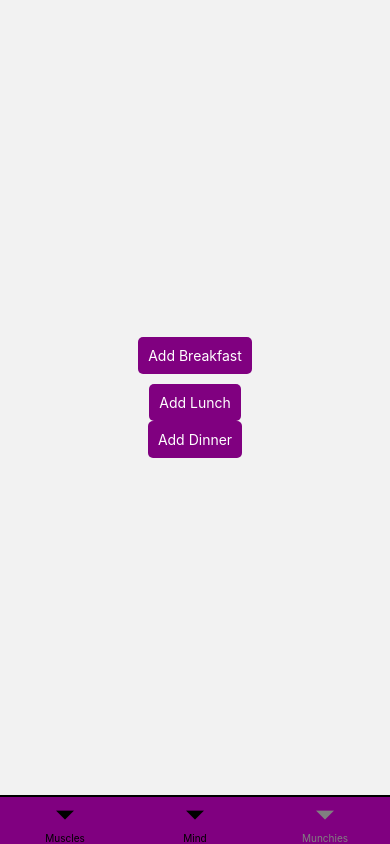
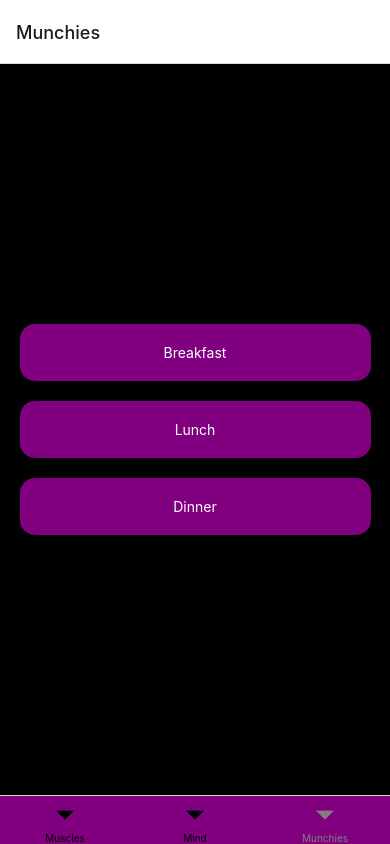
Before and after one commit to sc830/Hercules, a React Native app in the folder Hercules/: screen /Munchies in a window 390 px wide. Built offline with nearby package versions, Linux system fonts and the light colour scheme.

Commit message:
Modularized Meal Screen/added some needed functionality

```diff
--- a/Hercules/App.js
+++ b/Hercules/App.js
@@ -2,67 +2,40 @@ import React from 'react';
 import { NavigationContainer } from '@react-navigation/native';
 import { createStackNavigator } from '@react-navigation/stack';
 import { createBottomTabNavigator } from '@react-navigation/bottom-tabs';
-import { View, Text, TouchableOpacity } from 'react-native';
+import { View, Text } from 'react-native';
 
-import Workout from './Views/workout';  // Renamed to Workout
-import workoutList from './Views/workoutList';  // Changed to workoutList
+import Workout from './Views/workout'; // Renamed to Workout
+import workoutList from './Views/workoutList'; // Changed to workoutList
+
+import Munchies from './Views/Munchies'; // Renamed to Workout
+import BreakfastScreen from './Views/BreakfastScreen';
+import LunchScreen from './Views/LunchScreen';
+import DinnerScreen from './Views/DinnerScreen';
 
 const Tab = createBottomTabNavigator();
-const Stack = createStackNavigator();  // A new stack for Munchies tab screens
+const Stack = createStackNavigator();
 
 const WorkoutStackNavigator = () => (
-  <Stack.Navigator initialRouteName="Workout" screenOptions={{ headerShown: false }}>
+  <Stack.Navigator screenOptions={{ headerShown: false }}>
     <Stack.Screen name="Workout" component={Workout} />
     <Stack.Screen name="workoutList" component={workoutList} />
-    <Stack.Screen name="AddBreakfast" component={AddBreakfastScreen} />
-    <Stack.Screen name="AddLunch" component={AddLunchScreen} />
-    <Stack.Screen name="AddDinner" component={AddDinnerScreen} />
   </Stack.Navigator>
 );
 
-const WellnessScreen = ({ navigation }) => (
-  <View style={{ flex: 1, justifyContent: 'center', alignItems: 'center' }}>
-    <TouchableOpacity
-      style={{ backgroundColor: 'purple', padding: 10, borderRadius: 5, marginBottom: 10 }}
-      onPress={() => navigation.navigate('AddBreakfast')}
-    >
-      <Text style={{ color: 'white' }}>Add Breakfast</Text>
-    </TouchableOpacity>
-    <TouchableOpacity
-      style={{ backgroundColor: 'purple', padding: 10, borderRadius: 5 }}
-      onPress={() => navigation.navigate('AddLunch')}
-    >
-      <Text style={{ color: 'white' }}>Add Lunch</Text>
-    </TouchableOpacity>
-    <TouchableOpacity
-      style={{ backgroundColor: 'purple', padding: 10, borderRadius: 5 }}
-      onPress={() => navigation.navigate('AddDinner')}
-    >
-      <Text style={{ color: 'white' }}>Add Dinner</Text>
-    </TouchableOpacity>
+const MindScreen = () => (
+  <View style={{ flex: 1, justifyContent: 'center', alignItems: 'center', backgroundColor: 'black' }}>
+    <Text style={{ color: 'white' }}>Mind Screen</Text>
   </View>
 );
 
 
-
-const AddBreakfastScreen = () => (
-  <View style={{ flex: 1, justifyContent: 'center', alignItems: 'center' }}>
-    <Text>Add Breakfast Screen</Text>
-    {/* Add the UI for adding breakfast details */}
-  </View>
-);
-
-const AddLunchScreen = () => (
-  <View style={{ flex: 1, justifyContent: 'center', alignItems: 'center' }}>
-    <Text>Add Lunch Screen</Text>
-    {/* Further implementation for adding lunch */}
-  </View>
-);
-const AddDinnerScreen = () => (
-  <View style={{ flex: 1, justifyContent: 'center', alignItems: 'center' }}>
-    <Text>Add Dinner Screen</Text>
-    {/* Further implementation for adding lunch */}
-  </View>
+const MunchiesScreen = () => (
+  <Stack.Navigator screenOptions={{ headerShown: false }}>
+    <Stack.Screen name="Munchies" component={Munchies} />
+    <Stack.Screen name="BreakfastScreen" component={BreakfastScreen} />
+    <Stack.Screen name="LunchScreen" component={LunchScreen} />
+    <Stack.Screen name="DinnerScreen" component={DinnerScreen} />
+  </Stack.Navigator>
 );
 
 const App = () => {
@@ -71,22 +44,24 @@ const App = () => {
       <Tab.Navigator
         initialRouteName="Muscles"
         screenOptions={{
-          headerShown: false,
           tabBarActiveTintColor: 'gray',
           tabBarInactiveTintColor: 'black',
           tabBarStyle: {
             backgroundColor: 'purple',
-            borderTopWidth: 2,
-            borderTopColor: 'black',
           },
         }}
       >
         <Tab.Screen name="Muscles" component={WorkoutStackNavigator} />
-        <Tab.Screen name="Mind" component={WellnessScreen} />
-        <Tab.Screen name="Munchies" component={WellnessScreen} />
+        <Tab.Screen name="Mind" component={MindScreen} />
+        <Tab.Screen name="Munchies" component={MunchiesScreen} />
       </Tab.Navigator>
     </NavigationContainer>
   );
 };
 
+
+
+
+
+
 export default App;
--- /dev/null
+++ b/Hercules/Views/BreakfastScreen.js
@@ -0,0 +1,13 @@
+import React from 'react';
+import { View, Text } from 'react-native';
+
+const BreakfastScreen = () => {
+  return (
+    <View>
+      <Text>Breakfast Screen</Text>
+      {/* Your Breakfast screen components */}
+    </View>
+  );
+};
+
+export default BreakfastScreen;
--- /dev/null
+++ b/Hercules/Views/DinnerScreen.js
@@ -0,0 +1,13 @@
+import React from 'react';
+import { View, Text } from 'react-native';
+
+const DinnerScreen = () => {
+  return (
+    <View style={{ flex: 1, justifyContent: 'center', alignItems: 'center' }}>
+      <Text>Dinner Screen</Text>
+      {/* Add content for your Dinner screen */}
+    </View>
+  );
+};
+
+export default DinnerScreen;
--- /dev/null
+++ b/Hercules/Views/LunchScreen.js
@@ -0,0 +1,13 @@
+import React from 'react';
+import { View, Text } from 'react-native';
+
+const LunchScreen = () => {
+  return (
+    <View style={{ flex: 1, justifyContent: 'center', alignItems: 'center' }}>
+      <Text>Lunch Screen</Text>
+      {/* Add content for your Lunch screen */}
+    </View>
+  );
+};
+
+export default LunchScreen;
--- /dev/null
+++ b/Hercules/Views/Munchies.js
@@ -0,0 +1,37 @@
+import React from 'react';
+import { View, Text, TouchableOpacity, ScrollView } from 'react-native';
+
+const Munchies = ({ navigation }) => {
+  const handleBreakfast = () => {
+    navigation.navigate('BreakfastScreen');
+  };
+
+  const handleLunch = () => {
+    navigation.navigate('LunchScreen');
+  };
+
+  const handleDinner = () => {
+    navigation.navigate('DinnerScreen');
+  };
+
+  return (
+    <ScrollView contentContainerStyle={{ flexGrow: 1, backgroundColor: 'black' }}>
+      <View style={{ flex: 1, justifyContent: 'center', alignItems: 'center' }}>
+
+        <TouchableOpacity onPress={handleBreakfast} style={{ backgroundColor: 'purple', padding: 20, margin: 10, borderRadius: 15, width: '90%' }}>
+          <Text style={{ color: 'white', textAlign: 'center' }}>Breakfast</Text>
+        </TouchableOpacity>
+
+        <TouchableOpacity onPress={handleLunch} style={{ backgroundColor: 'purple', padding: 20, margin: 10, borderRadius: 15, width: '90%' }}>
+          <Text style={{ color: 'white', textAlign: 'center' }}>Lunch</Text>
+        </TouchableOpacity>
+
+        <TouchableOpacity onPress={handleDinner} style={{ backgroundColor: 'purple', padding: 20, margin: 10, borderRadius: 15, width: '90%' }}>
+          <Text style={{ color: 'white', textAlign: 'center' }}>Dinner</Text>
+        </TouchableOpacity>
+      </View>
+    </ScrollView>
+  );
+};
+
+export default Munchies;
```
